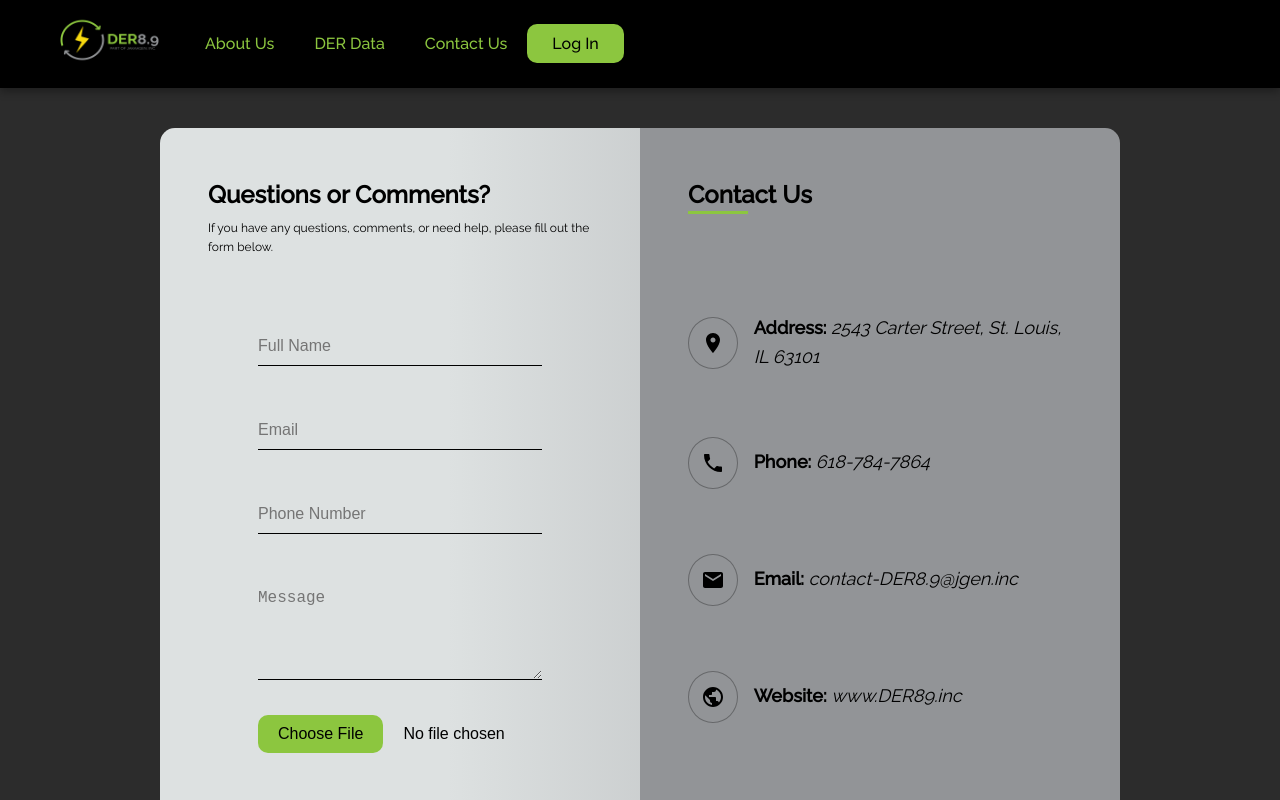
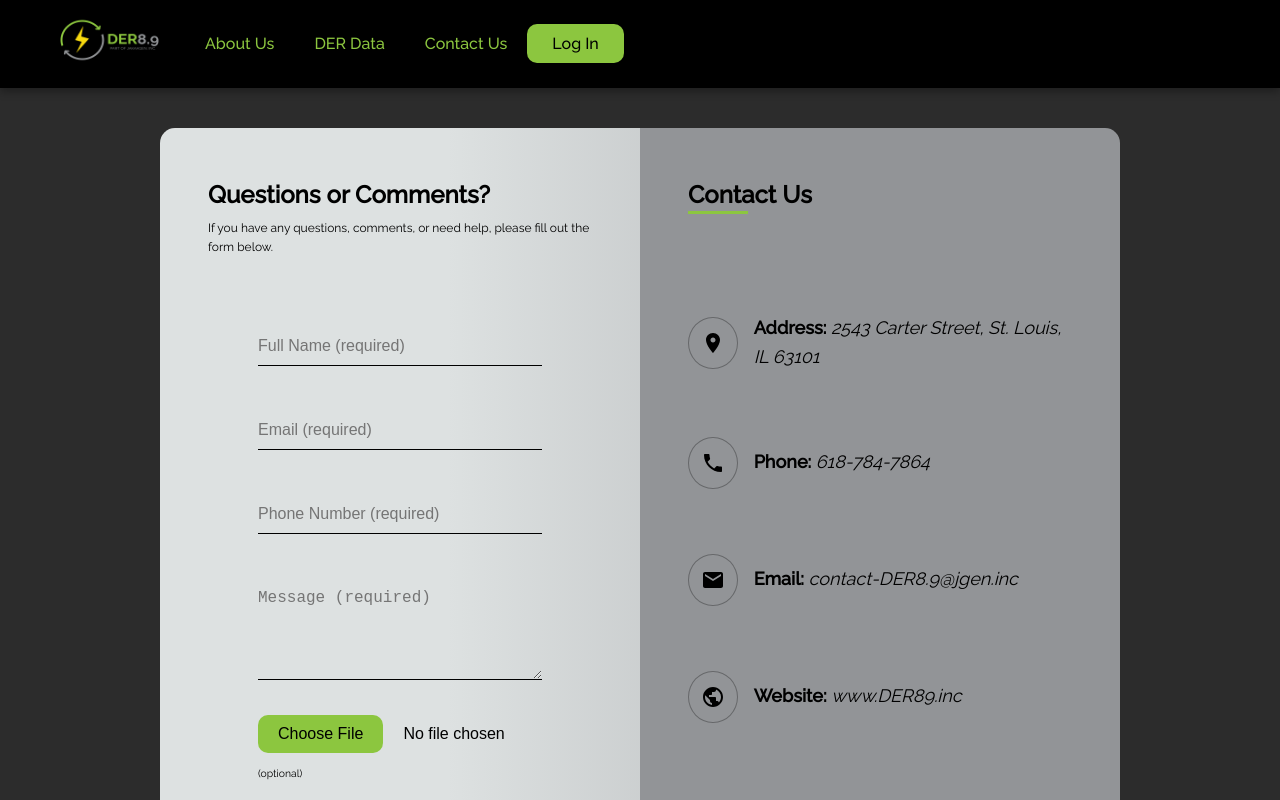
Before and after one commit to cacama-valvata/cfc23-green, a React (Create React App) app in the folder frontend/: page /contact-us in a window 1280 px wide. Shown: the top 800 px of the page. Built offline with nearby package versions, Linux system fonts and the light colour scheme.

Commit message:
Explicitly state optional file for rqmt 10

```diff
--- a/frontend/src/pages/ContactUs.js
+++ b/frontend/src/pages/ContactUs.js
@@ -70,7 +70,7 @@ function ContactUs() {
                         name='fullname'
                         type='text'
                         className='input-field'
-                        placeholder='Full Name'
+                        placeholder='Full Name (required)'
                         onChange={onChangeHandler}
                         value={userData.fullname}
                       />
@@ -80,7 +80,7 @@ function ContactUs() {
                         name='email'
                         type='email'
                         className='input-field'
-                        placeholder='Email'
+                        placeholder='Email (required)'
                         onChange={onChangeHandler}
                         value={userData.email}
                       />
@@ -90,7 +90,7 @@ function ContactUs() {
                         name='phonenumber'
                         type='text'
                         className='input-field'
-                        placeholder='Phone Number'
+                        placeholder='Phone Number (required)'
                         onChange={onChangeHandler}
                         value={userData.phonenumber}
                       />
@@ -99,7 +99,7 @@ function ContactUs() {
                       <textarea
                         name='message'
                         className='input-field message-box'
-                        placeholder='Message'
+                        placeholder='Message (required)'
                         onChange={onChangeHandler}
                         value={userData.message}
                       ></textarea>
@@ -112,6 +112,7 @@ function ContactUs() {
                         onChange={onFileChangeHandler}
                         ref={fileInputRef}
                       />
+                      <span>(optional)</span>
                     </div>
                     <div className='form-input'>
                       <input
```
